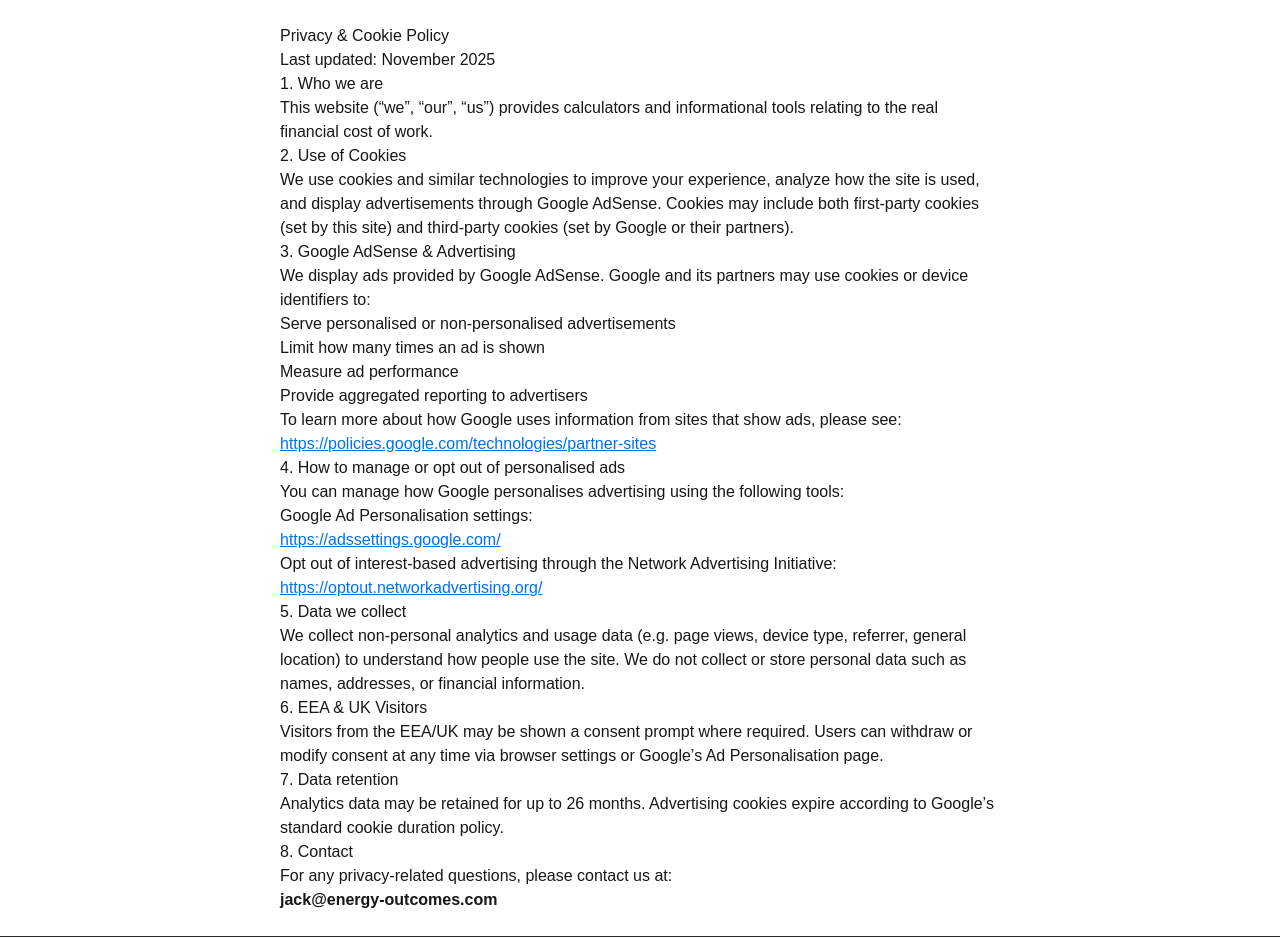
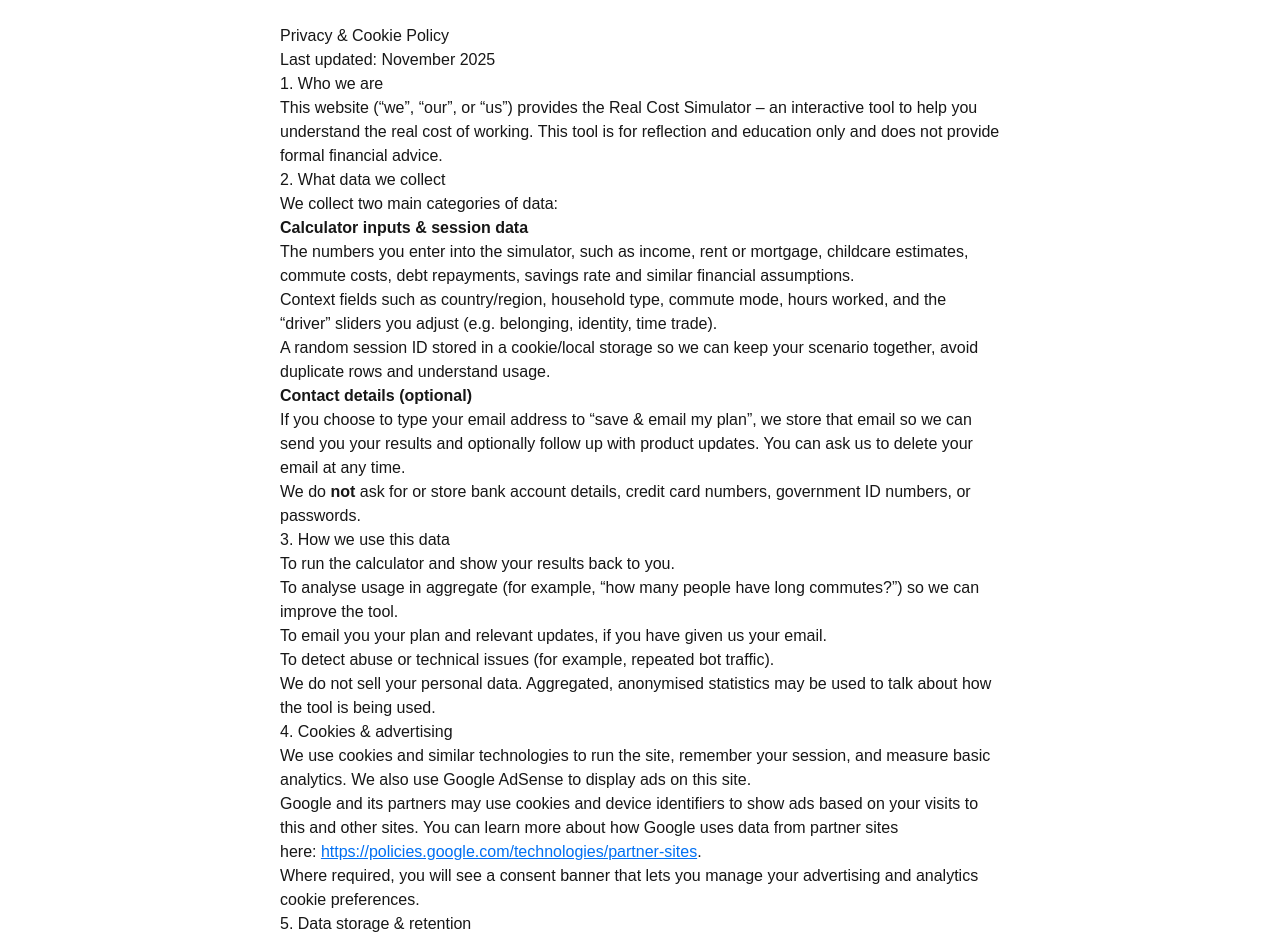
Before and after one commit to bendover19/real-cost-sim, a Next.js app: page /privacy in a window 1280 px wide. Shown: the top 939 px of the page. Built offline with nearby package versions, Linux system fonts and the light colour scheme.

Commit message:
Update page.tsx

```diff
--- a/app/privacy/page.tsx
+++ b/app/privacy/page.tsx
@@ -1,3 +1,4 @@
+// app/privacy/page.tsx
 export default function PrivacyPage() {
   return (
     <div className="prose max-w-3xl mx-auto p-6">
@@ -6,91 +7,116 @@ export default function PrivacyPage() {
 
       <h2>1. Who we are</h2>
       <p>
-        This website (“we”, “our”, “us”) provides calculators and informational tools relating to the
-        real financial cost of work.
+        This website (“we”, “our”, or “us”) provides the Real Cost Simulator – an
+        interactive tool to help you understand the real cost of working. This tool
+        is for reflection and education only and does not provide formal financial advice.
       </p>
 
-      <h2>2. Use of Cookies</h2>
+      <h2>2. What data we collect</h2>
+      <p>We collect two main categories of data:</p>
+      <ol>
+        <li>
+          <strong>Calculator inputs & session data</strong>
+          <ul>
+            <li>
+              The numbers you enter into the simulator, such as income, rent or
+              mortgage, childcare estimates, commute costs, debt repayments, savings
+              rate and similar financial assumptions.
+            </li>
+            <li>
+              Context fields such as country/region, household type, commute mode,
+              hours worked, and the “driver” sliders you adjust (e.g. belonging,
+              identity, time trade).
+            </li>
+            <li>
+              A random session ID stored in a cookie/local storage so we can keep
+              your scenario together, avoid duplicate rows and understand usage.
+            </li>
+          </ul>
+        </li>
+        <li>
+          <strong>Contact details (optional)</strong>
+          <ul>
+            <li>
+              If you choose to type your email address to “save & email my plan”, we
+              store that email so we can send you your results and optionally follow
+              up with product updates. You can ask us to delete your email at any time.
+            </li>
+          </ul>
+        </li>
+      </ol>
       <p>
-        We use cookies and similar technologies to improve your experience, analyze how the site is
-        used, and display advertisements through Google AdSense. Cookies may include both first-party
-        cookies (set by this site) and third-party cookies (set by Google or their partners).
+        We do <strong>not</strong> ask for or store bank account details, credit card
+        numbers, government ID numbers, or passwords.
       </p>
 
-      <h2>3. Google AdSense & Advertising</h2>
-      <p>
-        We display ads provided by Google AdSense. Google and its partners may use cookies or device
-        identifiers to:
-      </p>
+      <h2>3. How we use this data</h2>
       <ul>
-        <li>Serve personalised or non-personalised advertisements</li>
-        <li>Limit how many times an ad is shown</li>
-        <li>Measure ad performance</li>
-        <li>Provide aggregated reporting to advertisers</li>
+        <li>To run the calculator and show your results back to you.</li>
+        <li>
+          To analyse usage in aggregate (for example, “how many people have long
+          commutes?”) so we can improve the tool.
+        </li>
+        <li>
+          To email you your plan and relevant updates, if you have given us your email.
+        </li>
+        <li>
+          To detect abuse or technical issues (for example, repeated bot traffic).
+        </li>
       </ul>
       <p>
-        To learn more about how Google uses information from sites that show ads, please see:
-        <br />
+        We do not sell your personal data. Aggregated, anonymised statistics may be
+        used to talk about how the tool is being used.
+      </p>
+
+      <h2>4. Cookies & advertising</h2>
+      <p>
+        We use cookies and similar technologies to run the site, remember your
+        session, and measure basic analytics. We also use Google AdSense to display
+        ads on this site.
+      </p>
+      <p>
+        Google and its partners may use cookies and device identifiers to show ads
+        based on your visits to this and other sites. You can learn more about how
+        Google uses data from partner sites here:&nbsp;
         <a
           href="https://policies.google.com/technologies/partner-sites"
           target="_blank"
           rel="noreferrer"
         >
           https://policies.google.com/technologies/partner-sites
-        </a>
+        </a>.
+      </p>
+      <p>
+        Where required, you will see a consent banner that lets you manage your
+        advertising and analytics cookie preferences.
       </p>
 
-      <h2>4. How to manage or opt out of personalised ads</h2>
-      <p>You can manage how Google personalises advertising using the following tools:</p>
-      <ul>
-        <li>
-          Google Ad Personalisation settings:
-          <br />
-          <a
-            href="https://adssettings.google.com/"
-            target="_blank"
-            rel="noreferrer"
-          >
-            https://adssettings.google.com/
-          </a>
-        </li>
-        <li>
-          Opt out of interest-based advertising through the Network Advertising Initiative:
-          <br />
-          <a
-            href="https://optout.networkadvertising.org/"
-            target="_blank"
-            rel="noreferrer"
-          >
-            https://optout.networkadvertising.org/
-          </a>
-        </li>
-      </ul>
-
-      <h2>5. Data we collect</h2>
+      <h2>5. Data storage & retention</h2>
       <p>
-        We collect non-personal analytics and usage data (e.g. page views, device type, referrer,
-        general location) to understand how people use the site. We do not collect or store personal
-        data such as names, addresses, or financial information.
+        Calculator responses are stored in our database together with a random session
+        ID, and optionally your email address if you provide it. We keep this data
+        only for as long as necessary to operate the site, understand usage, and
+        maintain reasonable business records. We may keep aggregated, anonymised
+        statistics for longer.
       </p>
 
-      <h2>6. EEA & UK Visitors</h2>
+      <h2>6. Your rights</h2>
       <p>
-        Visitors from the EEA/UK may be shown a consent prompt where required. Users can withdraw or
-        modify consent at any time via browser settings or Google’s Ad Personalisation page.
+        Depending on where you live, you may have rights over your personal data,
+        such as the right to access, correct, or delete it, and to object to certain
+        types of processing.
+      </p>
+      <p>
+        If you would like to request deletion of your email address or associated
+        responses, please contact us using the email below and include the email
+        address you used in the tool.
       </p>
 
-      <h2>7. Data retention</h2>
+      <h2>7. Contact</h2>
       <p>
-        Analytics data may be retained for up to 26 months. Advertising cookies expire according to
-        Google’s standard cookie duration policy.
-      </p>
-
-      <h2>8. Contact</h2>
-      <p>
-        For any privacy-related questions, please contact us at:
-        <br />
-        <strong>jack@energy-outcomes.com</strong>
+        For any privacy questions or requests, contact us at{" "}
+        <strong>jack@energy-outcomes.com</strong>.
       </p>
     </div>
   );
```
